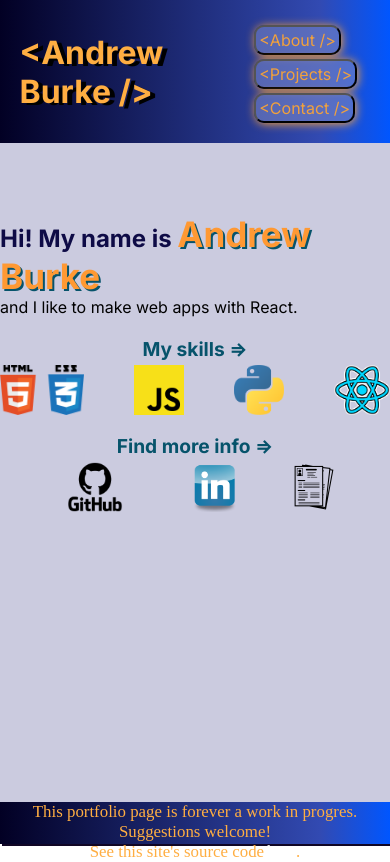
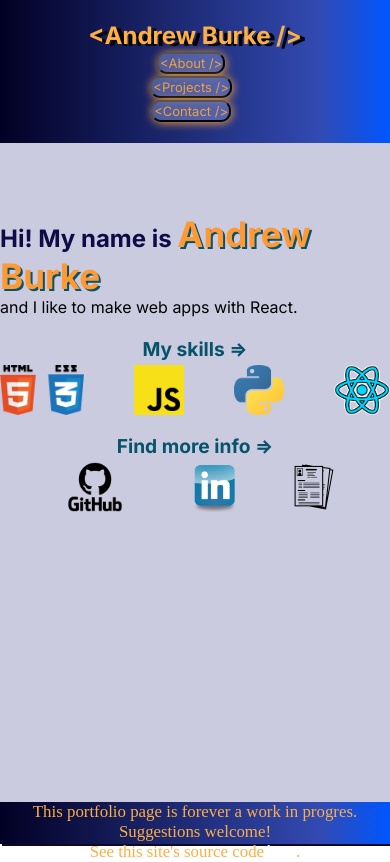
Before and after one commit to AndyTBurke/AndyBurkeDevPortfolio, a React (Vite) app: page / in a window 390 px wide. Built offline with nearby package versions, Linux system fonts and the light colour scheme.

Commit message:
CSS Updates to header
Cleaned up code, and improved responsiveness

```diff
--- a/src/Header.jsx
+++ b/src/Header.jsx
@@ -2,13 +2,11 @@ import React from "react"
 
 export default function Header(props) {
     return (
-        <div className="header">
+        <nav className="header">
             <h1>{`<Andrew Burke />`}</h1>
-            <nav>
-                <button onClick={() => props.changePage("about")} >{`<About />`}</button>
+                <button onClick={() => props.changePage("about")} className="about-button" >{`<About />`}</button>
                 <button onClick={() => props.changePage("projects")}>{`<Projects />`}</button>
                 <button onClick={() => props.changePage("contact")}>{`<Contact />`}</button>
-            </nav>
-        </div>
+        </nav>
     )
 }
--- a/src/index.css
+++ b/src/index.css
@@ -8,32 +8,35 @@ body {
     width: 100%;
     background: linear-gradient(90deg, rgba(2,0,36,1) 0%, rgba(50,74,178,1) 82%, rgba(0,86,255,1) 100%);
     display: flex;
+    flex-direction: row;
     align-items: center;
+    flex-wrap: wrap;
+    justify-content: right;
 }
 
 .header > h1 {
-    padding-right: 20%;
-    padding-left: 5%;
     font-size: xx-large;
     font-family: 'Inter', sans-serif;
     color: #FFAE42;
     text-shadow: 5px 2px #000000;
+    margin-right: auto;
+    margin-left: 2vw;
 }
 
-.header > nav > button {
+.header > button {
+    border-radius: 10px;
     padding: 10px;
-    margin: 0 13px 0 13px;
-    border-radius: 10px;
     font-family: monospace;
-    font-size:medium;
+    font-size: medium;
     background-color: #7a89ca8e ;
     overflow: hidden;
     font-family: 'Inter', sans-serif;
     color: #ffa631ea;
-    box-shadow: 1px 1px 10px
+    box-shadow: 1px 1px 10px;
+    margin-right: 2vw;
 }
 
-.header > nav > button:hover {
+.header > button:hover {
     cursor: pointer;
     background-color: #FFAE42;
     color: #100625;
@@ -195,12 +198,39 @@ body {
     background-color: #ffcc99;
 }
 
-@media only screen and (max-width: 930px) {
-    .header > nav > button {
+@media only screen and (max-width: 700px) {
+
+    .header > button {
         padding: 3px;
-        margin-top: 4px;
+        font-size: small;
+
     }
 
+    .header > h1 {
+        font-size: x-large;
+    }
+}
+
+@media only screen and (max-width: 500px) {
+
+    .header {
+        flex-direction: column;
+        justify-content: center;
+    }
+
+    .header > h1 {
+        margin: 0;
+    }
+
+    .header > button {
+        padding: 1px;
+        font-size: small;
+        margin-top: 2px;
+    }
+
+}
+
+@media only screen and (max-width: 930px) {
     .projects-container {
         width: 90vw;
     }
```
